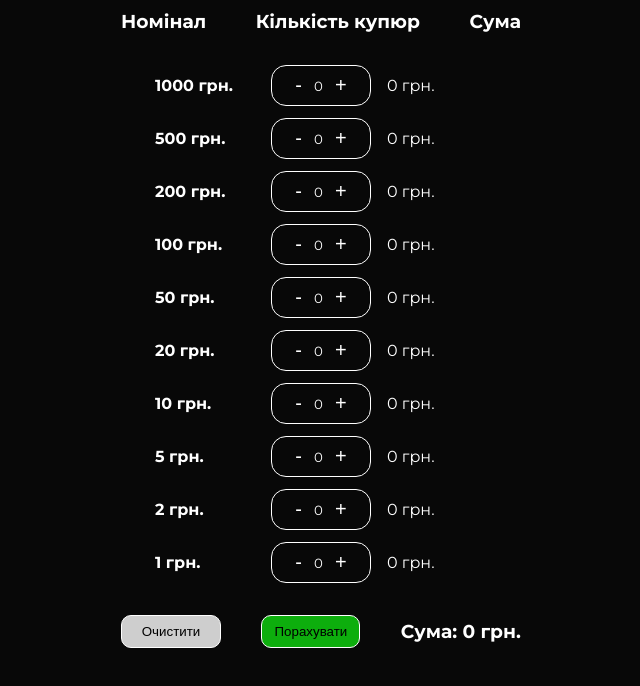
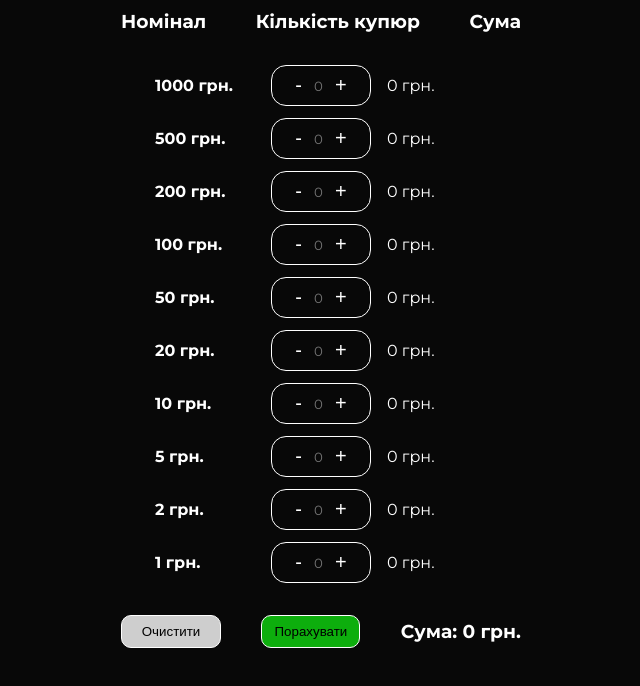
Before and after one commit to Tooking/Pokupurka, a plain HTML site: page index.html in a window 1280 px wide. Shown: the whole page, without its empty margins (319-959 px from the left). Drawn offline with nearby package versions, Linux system fonts and the light colour scheme.

Commit message:
check value

```diff
--- a/index.html
+++ b/index.html
@@ -24,7 +24,7 @@
                     <h4 class="title">1000 грн.</h4>
                     <div class="qty">
                         <button class="qty__minus">-</button>
-                        <input type="number" class="qty__input" min="0" max="999" placeholder="0" value="0">
+                        <input type="number" class="qty__input" min="0" max="999" placeholder="0" value="">
                         <button class="qty__plus">+</button>
                     </div>
                     <p class="total">0 грн.</p>
@@ -33,7 +33,7 @@
                     <h4 class="title">500 грн.</h4>
                     <div class="qty">
                         <button class="qty__minus">-</button>
-                        <input type="number" class="qty__input" min="0" max="999" placeholder="0" value="0">
+                        <input type="number" class="qty__input" min="0" max="999" placeholder="0" value="">
                         <button class="qty__plus">+</button>
                     </div>
                     <p class="total">0 грн.</p>
@@ -42,7 +42,7 @@
                     <h4 class="title">200 грн.</h4>
                     <div class="qty">
                         <button class="qty__minus">-</button>
-                        <input type="number" class="qty__input" min="0" max="999" placeholder="0" value="0">
+                        <input type="number" class="qty__input" min="0" max="999" placeholder="0" value="">
                         <button class="qty__plus">+</button>
                     </div>
                     <p class="total">0 грн.</p>
@@ -51,7 +51,7 @@
                     <h4 class="title">100 грн.</h4>
                     <div class="qty">
                         <button class="qty__minus">-</button>
-                        <input type="number" class="qty__input" min="0" max="999" placeholder="0" value="0">
+                        <input type="number" class="qty__input" min="0" max="999" placeholder="0" value="">
                         <button class="qty__plus">+</button>
                     </div>
                     <p class="total">0 грн.</p>
@@ -60,7 +60,7 @@
                     <h4 class="title">50 грн.</h4>
                     <div class="qty">
                         <button class="qty__minus">-</button>
-                        <input type="number" class="qty__input" min="0" max="999" placeholder="0" value="0">
+                        <input type="number" class="qty__input" min="0" max="999" placeholder="0" value="">
                         <button class="qty__plus">+</button>
                     </div>
                     <p class="total">0 грн.</p>
@@ -69,7 +69,7 @@
                     <h4 class="title">20 грн.</h4>
                     <div class="qty">
                         <button class="qty__minus">-</button>
-                        <input type="number" class="qty__input" min="0" max="999" placeholder="0" value="0">
+                        <input type="number" class="qty__input" min="0" max="999" placeholder="0" value="">
                         <button class="qty__plus">+</button>
                     </div>
                     <p class="total">0 грн.</p>
@@ -78,7 +78,7 @@
                     <h4 class="title">10 грн.</h4>
                     <div class="qty">
                         <button class="qty__minus">-</button>
-                        <input type="number" class="qty__input" min="0" max="999" placeholder="0" value="0">
+                        <input type="number" class="qty__input" min="0" max="999" placeholder="0" value="">
                         <button class="qty__plus">+</button>
                     </div>
                     <p class="total">0 грн.</p>
@@ -87,7 +87,7 @@
                     <h4 class="title">5 грн.</h4>
                     <div class="qty">
                         <button class="qty__minus">-</button>
-                        <input type="number" class="qty__input" min="0" max="999" placeholder="0" value="0">
+                        <input type="number" class="qty__input" min="0" max="999" placeholder="0" value="">
                         <button class="qty__plus">+</button>
                     </div>
                     <p class="total">0 грн.</p>
@@ -96,7 +96,7 @@
                     <h4 class="title">2 грн.</h4>
                     <div class="qty">
                         <button class="qty__minus">-</button>
-                        <input type="number" class="qty__input" min="0" max="999" placeholder="0" value="0">
+                        <input type="number" class="qty__input" min="0" max="999" placeholder="0" value="">
                         <button class="qty__plus">+</button>
                     </div>
                     <p class="total">0 грн.</p>
@@ -105,7 +105,7 @@
                     <h4 class="title">1 грн.</h4>
                     <div class="qty">
                         <button class="qty__minus">-</button>
-                        <input type="number" class="qty__input" min="0" max="999" placeholder="0" value="0">
+                        <input type="number" class="qty__input" min="0" max="999" placeholder="0" value="">
                         <button class="qty__plus">+</button>
                     </div>
                     <p class="total">0 грн.</p>
```
